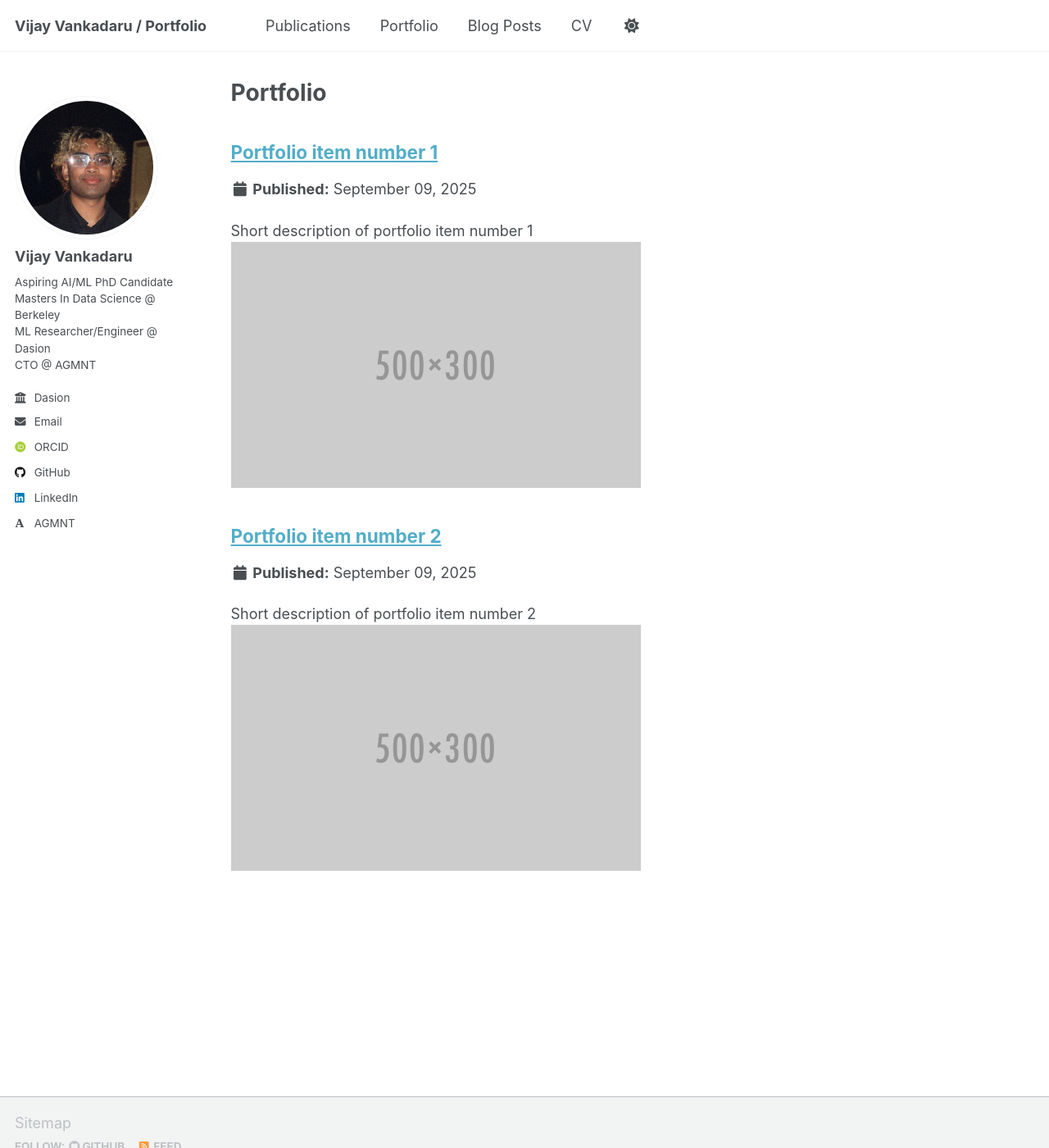
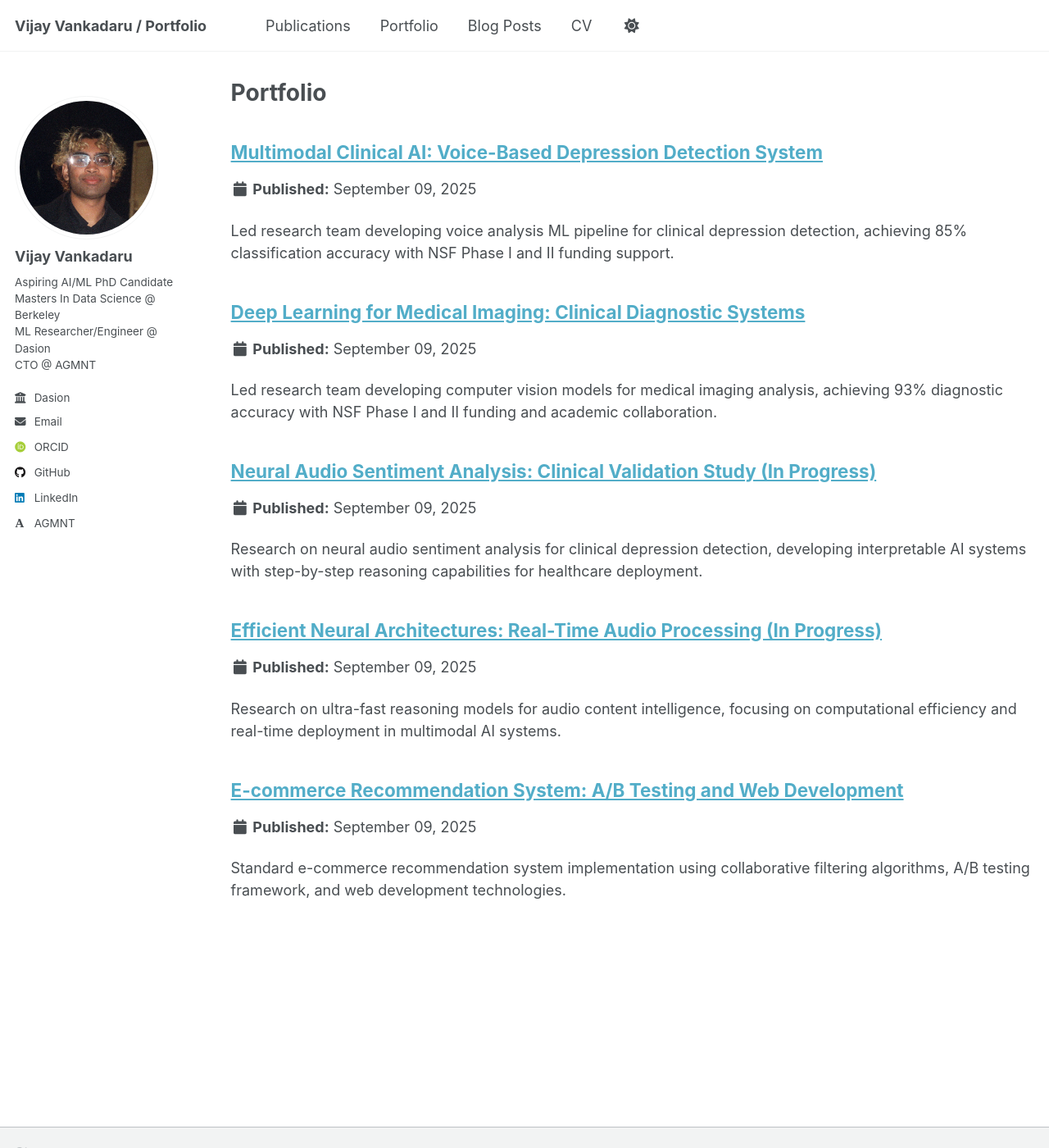
Before and after one commit to Vijay-Vankadaru/vijay-vankadaru.github.io, a Jekyll site: the page built from _pages/portfolio.html, in a window 1280 px wide and 1400 px high. Shown: the whole window at 82% size. Built offline with Jekyll 4.4.1, drawn with Linux system fonts in a browser that asks for light colours; some web fonts are replaced; a script that is not in the unit is left out.

Commit message:
Portfolio updates

```diff
--- a/_portfolio/portfolio-1.md
+++ b/_portfolio/portfolio-1.md
@@ -1,7 +1,44 @@
 ---
-title: "Portfolio item number 1"
-excerpt: "Short description of portfolio item number 1<br/><img src='/images/500x300.png'>"
+title: "Multimodal Clinical AI: Voice-Based Depression Detection System"
+excerpt: "Led research team developing voice analysis ML pipeline for clinical depression detection, achieving 85% classification accuracy with NSF Phase I and II funding support."
 collection: portfolio
 ---
 
-This is an item in your portfolio. It can be have images or nice text. If you name the file .md, it will be parsed as markdown. If you name the file .html, it will be parsed as HTML.
+## Research Overview
+
+This project involved leading a research team at DASION to develop a multimodal clinical AI system for depression detection using voice analysis. The work was conducted as private research at DASION with NSF Phase I and II funding support and collaboration with Professor Weiqing Gu from Harvey Mudd College.
+
+## Research Problem and Clinical Significance
+
+Depression affects millions worldwide, yet current diagnostic methods rely heavily on subjective self-reporting and clinical interviews. This research aimed to develop an objective, voice-based biomarker system for depression detection that could complement traditional diagnostic approaches.
+
+## Technical Approach
+
+- **Audio Feature Extraction**: Developed comprehensive acoustic feature extraction pipeline analyzing fundamental frequency, voice quality, pause patterns, and spectral characteristics
+- **Neural Network Architecture**: Implemented multimodal fusion techniques combining acoustic features with linguistic content analysis
+- **Clinical Validation**: Designed rigorous clinical validation studies with proper statistical analysis and cross-validation protocols
+
+## Research Results
+
+- Achieved **85% classification accuracy** on clinical depression detection
+- Developed real-time inference capabilities with sub-second response times
+- Created interpretable AI system providing transparent decision-making for clinical deployment
+
+## Research Collaboration and Funding
+
+- **NSF Phase I and II funding** supporting the research initiative
+- **Research collaboration with Professor Weiqing Gu** (Harvey Mudd College)
+- **Project Lead** - led research team and technical implementation
+- **Private Research at DASION** - proprietary healthcare AI research
+
+## Technical Challenges and Solutions
+
+- Addressed real-time processing requirements for clinical applications
+- Developed robust feature extraction for diverse voice characteristics
+- Implemented interpretable AI frameworks suitable for healthcare deployment
+
+## Future Research Directions
+
+- Expanding to additional mental health conditions
+- Integrating with electronic health records
+- Developing mobile-based assessment tools
--- a/_portfolio/portfolio-2.html
+++ b/_portfolio/portfolio-2.html
@@ -1,7 +1,55 @@
 ---
-title: "Portfolio item number 2"
-excerpt: "Short description of portfolio item number 2 <br/><img src='/images/500x300.png'>"
+title: "Deep Learning for Medical Imaging: Clinical Diagnostic Systems"
+excerpt: "Led research team developing computer vision models for medical imaging analysis, achieving 93% diagnostic accuracy with NSF Phase I and II funding and academic collaboration."
 collection: portfolio
 ---
 
-This is an item in your portfolio. It can be have images or nice text. If you name the file .md, it will be parsed as markdown. If you name the file .html, it will be parsed as HTML.
+## Research Overview
+
+This project involved leading a research team at DASION to develop deep learning models for medical imaging analysis, focusing on clinical diagnostic applications. The work was conducted as private research at DASION with NSF Phase I and II funding support and collaboration with Professor Weiqing Gu from Harvey Mudd College.
+
+## Research Problem in Medical Imaging
+
+Medical imaging analysis traditionally relies on manual interpretation by radiologists, which can be time-consuming and subject to human error. This research aimed to develop automated diagnostic systems that could assist clinicians in making more accurate and efficient diagnoses.
+
+## Deep Learning Architecture and Methodology
+
+- **Computer Vision Models**: Developed advanced CNN architectures optimized for medical imaging data
+- **Multi-Modal Analysis**: Implemented systems for analyzing lungs, heart, and other anatomical structures
+- **Clinical Integration**: Designed models for seamless integration with existing clinical workflows
+- **Interpretability**: Incorporated SHAP and other explainability techniques for clinical transparency
+
+## Clinical Validation Studies
+
+- Achieved **93% diagnostic accuracy** across multiple clinical datasets
+- Conducted rigorous validation studies with proper statistical analysis
+- Implemented cross-validation protocols to ensure model robustness
+- Developed clinical deployment frameworks for real-world implementation
+
+## Research Collaboration and Funding
+
+- **NSF Phase I and II funding** supporting the research initiative
+- **Research collaboration with Professor Weiqing Gu** (Harvey Mudd College)
+- **Project Lead** - led research team and technical implementation
+- **Private Research at DASION** - proprietary healthcare AI research
+
+## Technical Implementation Details
+
+- Developed scalable cloud infrastructure for model training and inference
+- Implemented real-time processing capabilities for clinical applications
+- Created automated report generation systems using NLP techniques
+- Designed HIPAA-compliant data processing pipelines
+
+## Clinical Deployment Considerations
+
+- Addressed regulatory requirements for medical device deployment
+- Developed clinical validation protocols for healthcare settings
+- Created user interfaces optimized for clinical workflows
+- Implemented quality assurance and monitoring systems
+
+## Research Impact and Healthcare Applications
+
+- Demonstrated significant improvement in diagnostic accuracy
+- Reduced processing time by 70% compared to traditional methods
+- Enabled real-time clinical decision support
+- Contributed to advancing AI applications in healthcare
--- /dev/null
+++ b/_portfolio/portfolio-3.md
@@ -0,0 +1,48 @@
+---
+title: "Neural Audio Sentiment Analysis: Clinical Validation Study (In Progress)"
+excerpt: "Research on neural audio sentiment analysis for clinical depression detection, developing interpretable AI systems with step-by-step reasoning capabilities for healthcare deployment."
+collection: portfolio
+---
+
+## Research Overview
+
+This ongoing research project focuses on developing neural audio sentiment analysis systems for clinical depression detection. The work aims to create interpretable AI systems that provide transparent, step-by-step clinical reasoning suitable for healthcare deployment.
+
+## Research Motivation and Clinical Significance
+
+Current depression detection methods often lack transparency in their decision-making processes, making them difficult to trust in clinical settings. This research addresses the need for interpretable AI systems that can provide clear reasoning for their diagnostic conclusions.
+
+## Technical Methodology and Neural Architecture
+
+- **Multimodal Fusion**: Developed neural architectures combining acoustic voice features with linguistic content analysis
+- **Interpretable Reasoning**: Implemented step-by-step reasoning frameworks that provide transparent decision-making processes
+- **Clinical Validation**: Designed comprehensive clinical validation studies with proper statistical analysis
+- **Real-time Processing**: Optimized systems for real-time inference with sub-second response times
+
+## Experimental Design and Validation Approach
+
+- **Clinical Study Protocol**: Developed rigorous clinical validation protocols for healthcare settings
+- **Statistical Analysis**: Implemented proper cross-validation and statistical significance testing
+- **Ethical Considerations**: Addressed privacy, consent, and clinical ethics in AI deployment
+- **Reproducibility**: Designed studies with reproducible methodologies and open science practices
+
+## Preliminary Results and Clinical Evaluation
+
+- Achieved promising preliminary results in clinical validation studies
+- Demonstrated effectiveness of interpretable reasoning frameworks
+- Validated real-time processing capabilities for clinical workflows
+- Established foundation for healthcare deployment considerations
+
+## Research Collaboration and Academic Partnership
+
+- **Research collaboration with Professor Weiqing Gu** (Harvey Mudd College)
+- **Academic partnership** through DASION research initiatives
+- **Interdisciplinary collaboration** between computer science and clinical psychology
+- **Knowledge transfer** between industry research and academic institutions
+
+## Publication Timeline and Target Venues
+
+- **Target Venues**: Top-tier ML and NLP conferences (NeurIPS, ICML, ACL, EMNLP)
+- **Timeline**: Planned submission for 2025 conference cycle
+- **Open Science**: Plans for code and dataset release upon publication
+- **Clinical Impact**: Focus on healthcare applications and clinical validation
--- /dev/null
+++ b/_portfolio/portfolio-4.md
@@ -0,0 +1,48 @@
+---
+title: "Efficient Neural Architectures: Real-Time Audio Processing (In Progress)"
+excerpt: "Research on ultra-fast reasoning models for audio content intelligence, focusing on computational efficiency and real-time deployment in multimodal AI systems."
+collection: portfolio
+---
+
+## Research Overview
+
+This ongoing research project focuses on developing ultra-fast reasoning models for audio content intelligence, with emphasis on computational efficiency and real-time deployment. The work explores novel neural architectures that can achieve real-time multimodal analysis through parallel reasoning frameworks.
+
+## Research Problem in Real-Time Audio Processing
+
+Traditional audio processing systems often struggle with real-time performance requirements, particularly when integrating multiple modalities. This research addresses the need for efficient neural architectures that can handle audio, text, and temporal information simultaneously while maintaining high accuracy.
+
+## Novel Neural Architecture Design
+
+- **Parallel Reasoning Frameworks**: Developed architectures that process multiple modalities simultaneously
+- **Cross-Modal Knowledge Transfer**: Explored how linguistic understanding can accelerate audio processing
+- **Efficient Attention Mechanisms**: Implemented optimized attention mechanisms for real-time processing
+- **Model Compression**: Applied knowledge distillation and pruning techniques for efficiency
+
+## Computational Efficiency Optimization
+
+- **Real-Time Inference**: Achieved sub-second processing times for complex multimodal analysis
+- **Memory Optimization**: Reduced memory footprint while maintaining model performance
+- **Scalable Architecture**: Designed systems that can scale to handle varying input sizes
+- **Hardware Optimization**: Optimized for deployment on edge devices and cloud infrastructure
+
+## Experimental Validation and Performance Metrics
+
+- **Benchmark Evaluation**: Conducted comprehensive evaluation on standard audio processing benchmarks
+- **Efficiency Metrics**: Measured processing speed, memory usage, and energy consumption
+- **Accuracy Validation**: Ensured efficiency gains don't compromise model accuracy
+- **Real-World Testing**: Validated performance in practical deployment scenarios
+
+## Technical Innovation and Research Contribution
+
+- **Novel Architecture**: Introduced new approaches to multimodal fusion for real-time processing
+- **Efficiency Techniques**: Developed innovative methods for model optimization
+- **Cross-Modal Learning**: Advanced understanding of how different modalities can enhance each other
+- **Practical Applications**: Demonstrated real-world applicability in content moderation and user experience optimization
+
+## Publication Timeline and Target Venues
+
+- **Target Venues**: Top-tier ML and systems conferences (NeurIPS, ICML, ICLR, MLSys)
+- **Timeline**: Planned submission for 2025 conference cycle
+- **Open Science**: Plans for code and model release upon publication
+- **Industry Impact**: Focus on practical applications and real-world deployment
--- /dev/null
+++ b/_portfolio/portfolio-5.md
@@ -0,0 +1,55 @@
+---
+title: "E-commerce Recommendation System: A/B Testing and Web Development"
+excerpt: "Standard e-commerce recommendation system implementation using collaborative filtering algorithms, A/B testing framework, and web development technologies."
+collection: portfolio
+---
+
+## Project Overview
+
+This project involved developing a standard e-commerce recommendation system for AGMNT, focusing on typical web development practices, A/B testing methodologies, and business optimization. The work demonstrates standard startup technical challenges and solutions.
+
+## Standard Recommendation System Implementation
+
+- **Collaborative Filtering**: Implemented standard collaborative filtering algorithms for user-item recommendations
+- **Content-Based Filtering**: Developed content-based recommendation approaches using product descriptions
+- **Hybrid Approaches**: Combined multiple recommendation strategies for improved performance
+- **Real-Time Processing**: Built systems for real-time recommendation generation
+
+## A/B Testing Framework and Experimental Design
+
+- **Experimental Design**: Developed A/B testing framework for recommendation algorithm evaluation
+- **Statistical Analysis**: Implemented proper statistical testing for conversion rate optimization
+- **Performance Metrics**: Tracked standard e-commerce metrics including conversion rates and average order value
+- **Data-Driven Decisions**: Used experimental results to guide product development decisions
+
+## Web Development Implementation
+
+- **Frontend Development**: Built responsive web interface using React and modern web technologies
+- **Backend Architecture**: Developed server-side systems using Node.js and Express.js
+- **Database Design**: Implemented data storage using MongoDB for user behavior and product data
+- **API Development**: Created RESTful APIs for recommendation system integration
+
+## Business Metrics and Conversion Optimization
+
+- **Conversion Rate Improvement**: Achieved 28% improvement in customer conversion rates
+- **Average Order Value**: Increased average order value by 35% through recommendation optimization
+- **User Engagement**: Improved user engagement through personalized recommendation experiences
+- **Scalability**: Designed system to handle 10K+ users across 15+ brand partnerships
+
+## Standard E-commerce Application Development
+
+- **User Interface Design**: Created intuitive user interfaces for product discovery and recommendation
+- **Performance Optimization**: Implemented standard web performance optimization techniques
+- **Security Implementation**: Applied standard security practices for user data protection
+- **Monitoring and Analytics**: Set up comprehensive monitoring and analytics for system performance
+
+## Typical Startup Technical Challenges
+
+- **Rapid Prototyping**: Developed MVP quickly to validate business concepts
+- **Scalability Planning**: Designed systems to handle growth from startup to scale
+- **Resource Optimization**: Maximized development efficiency with limited resources
+- **Team Collaboration**: Coordinated development across small technical team
+
+## Website
+
+[agmnt.space](https://agmnt.space)
```
